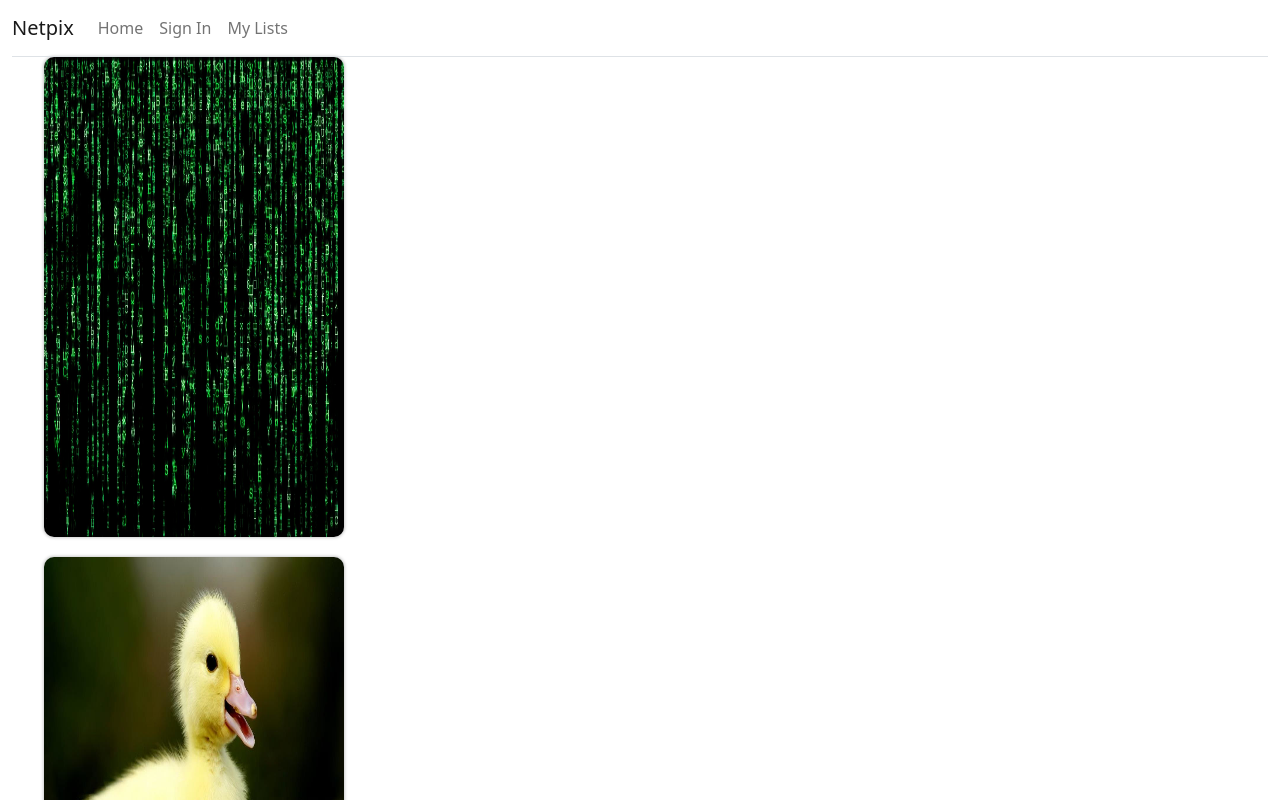
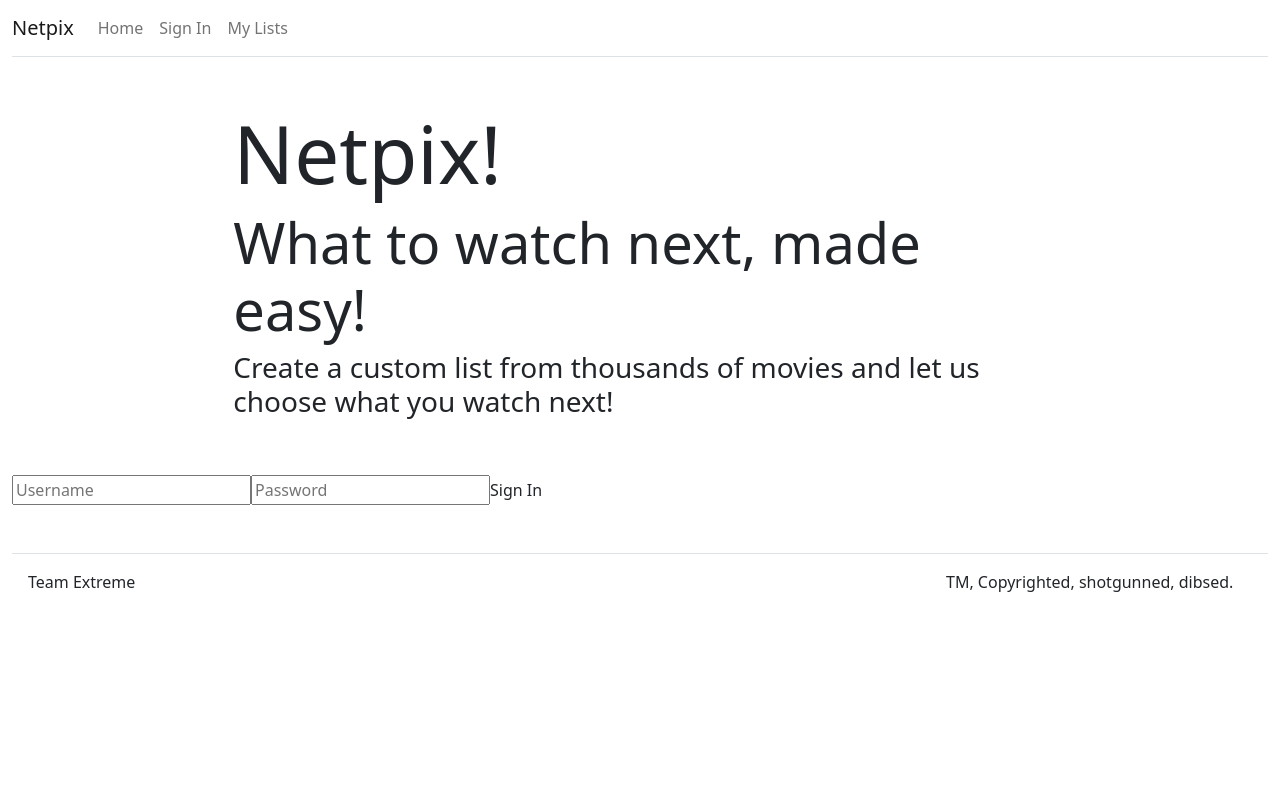
Before and after one commit to jef1993/final-project-frontend, a React (Create React App) app: page / in a window 1280 px wide. Shown: the top 800 px of the page. Built offline with nearby package versions, Linux system fonts and the light colour scheme; the HTML template or start-up script is replaced by a standard one.

Commit message:
Created signIn and Lists page, fixed banner issue

```diff
--- a/package.json
+++ b/package.json
@@ -9,10 +9,12 @@
     "bootstrap": "^5.1.1",
     "react": "^17.0.2",
     "react-bootstrap": "^2.0.0-rc.0",
+    "react-bootstrap-validation": "^0.1.11",
     "react-dom": "^17.0.2",
     "react-router-dom": "^5.3.0",
     "react-scripts": "4.0.3",
     "react-spring": "^9.2.5",
+    "reactstrap": "^8.10.0",
     "web-vitals": "^1.1.2"
   },
   "scripts": {
--- a/src/App.js
+++ b/src/App.js
@@ -12,6 +12,8 @@ import Nav from "react-bootstrap/Nav"
 import "./App.css";
 import Footer from "./components/Footer"
 import HomePage from "./pages/HomePage"
+import SignInPage from "./pages/SignInPage"
+import ListsPage from "./pages/ListsPage"
 
 class App extends react.Component {
 
@@ -20,13 +22,21 @@ class App extends react.Component {
     this.state = {
       Title: "Netpix",
       headerLinks: [
-        {Title: "home", paths: "/"},
-        {Title: "Sign In", paths: "/Sign-In"},
-        {Title: "My Lists", paths: "/My-Lists"}
+        {title: "Home", paths: "/"},
+        {title: "Sign-In", paths: "/Sign-In"},
+        {title: "My-Lists", paths: "/My-Lists"}
       ],
       home: {
-        Title: ""
+        title: "Netpix!",
+        subTitle: "What to watch next, made easy!",
+        text: "Create a custom list from thousands of movies and let us choose what you watch next!"
+      },
+      signIn: {
+        title: "Netpix!",
+        subTitle: "What to watch next, made easy!",
+        text: "Create a custom list from thousands of movies and let us choose what you watch next!"
       }
+
     }
   }
 
@@ -40,14 +50,16 @@ class App extends react.Component {
             <Navbar.Toggle className="border-0" aria-controls="navbar-toggle"/>
             <Navbar.Collapse id="navbar-toggle">
               <Nav className="ml-auto">
-                <Link className="nav-link" to="/">Home</Link>
-                <Link className="nav-link" to="Sign-In">Sign In</Link>
+                <Link className="nav-link" to="Home">Home</Link>
+                <Link className="nav-link" to="/">Sign In</Link>
                 <Link className="nav-link" to="My-Lists">My Lists</Link>
               </Nav>
             </Navbar.Collapse>
           </Navbar>
 
-          <Route path="/" exact render={() => <HomePage title={this.state.home.title} subTitle={this.state.home.subTitle} text={this.state.home.text} />} />
+          <Route path="/Home" exact render={() => <HomePage title={this.state.home.title} subTitle={this.state.home.subTitle} text={this.state.home.text} />} />
+          <Route path="/" render={() => <SignInPage title={this.state.home.title} subTitle={this.state.home.subTitle} text={this.state.home.text} />} />
+          <Route path="/My-Lists" render={() => <ListsPage/>} />
           <Footer/>
 
         </Container>
--- /dev/null
+++ b/src/components/Banner.js
@@ -0,0 +1,24 @@
+import React from "react";
+
+import {Jumbotron} from 'reactstrap';
+import Container from 'react-bootstrap/Container';
+import Row from 'react-bootstrap/Row';
+import Col from 'react-bootstrap/Col';
+
+function Banner(props) {
+    return(
+        <Jumbotron className="jumbotron-fluid p-0">
+            <Container fluid={true}>
+                <Row className="justify-content-center py-5">
+                    <Col md={8} sm={12}>
+                        {props.title && <h1 className="display-1 font-weight-bolder">{props.title}</h1>}
+                        {props.subTitle && <h2 className="display-4 font-weight-light">{props.subTitle}</h2>}
+                        {props.text && <h3 classNAme="lead font-weight-light">{props.text}</h3>}
+                    </Col>
+                </Row>
+            </Container>
+        </Jumbotron>
+    )
+}
+
+export default Banner
--- a/src/index.js
+++ b/src/index.js
@@ -4,5 +4,6 @@ import "./index.css";
 import App from "./App";
 
 import "bootstrap/dist/css/bootstrap.css"
+import 'bootstrap/dist/css/bootstrap.min.css';
 
 ReactDOM.render(<App />, document.getElementById("root"));
--- /dev/null
+++ b/src/pages/ListsPage.js
@@ -0,0 +1,13 @@
+import React from "react";
+
+import Carousel from "../components/Carousel"
+
+function ListsPage(props) {
+    return(
+        <div>
+            <Carousel/>
+        </div>
+    )
+}
+
+export default ListsPage
--- /dev/null
+++ b/src/pages/SignInPage.js
@@ -0,0 +1,28 @@
+import React from "react"
+
+import Banner from "../components/Banner"
+
+// export const SignUp = ({setUsername, setPassword, submitHandler}) => {
+//     return (
+//         <form onSubmit={submitHandler}>
+//             <input placeholder="Username" onChange={(e) => setUsername(e.target.value)}/>
+//             <input placeHolder="Password" onChange={(e) => setPassword(e.target.value)}/>
+//             <button type="submit">Sign In</button>
+//         </form>
+//     )
+// }
+
+function SignInPage (props) {
+    return (
+        <div>
+            <Banner title={props.title} subTitle={props.subTitle} text={props.text}/>
+            <form>
+                <input placeholder="Username"/>
+                <input placeholder="Password"/>
+                <buttton type ="submit">Sign In</buttton>
+            </form>
+        </div>
+    )
+}
+
+export default SignInPage
```
Also changed, not shown: src/utils/index.js (added), 1 other file (tests, documents, lock files or other folders).
